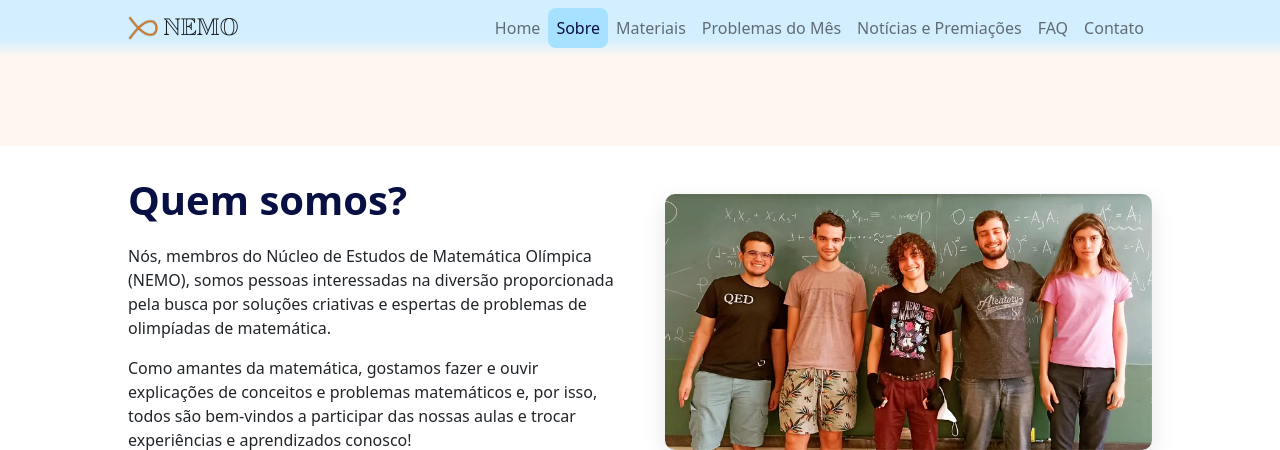
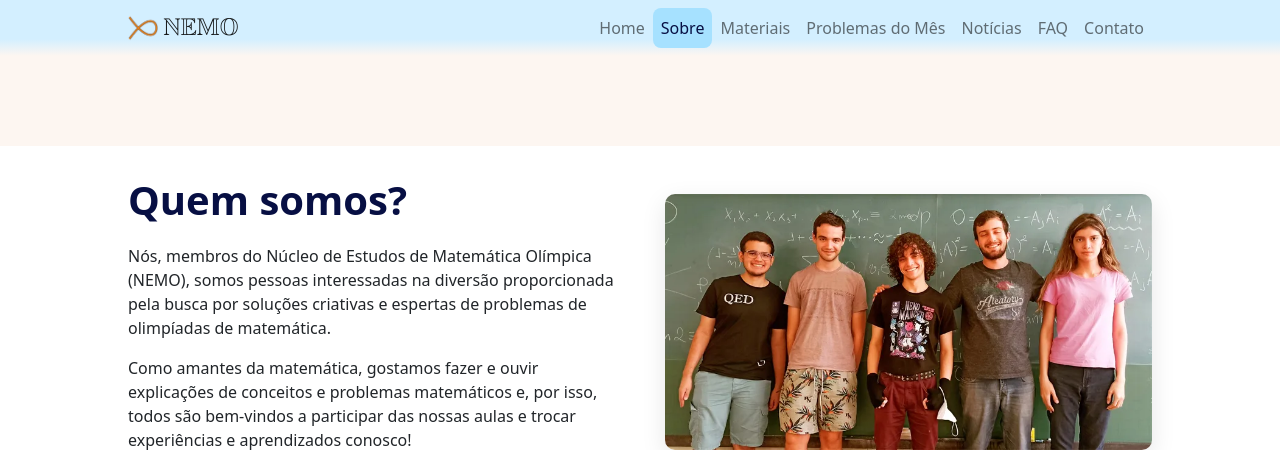
Before and after one commit to ViniArcan/nemo-site, a Flask app: page /about in a window 1280 px wide. Shown: the top 450 px of the page. Run offline with Flask 3, Linux system fonts and the light colour scheme; parts of the project's set-up code (start-up, migrations or seed data) failed here and were passed over; some libraries are stand-ins or nearby versions; grey boxes are pictures that could not be loaded.

Commit message:
Update base_layout.html

```diff
--- a/templates/partials/base_layout.html
+++ b/templates/partials/base_layout.html
@@ -36,7 +36,7 @@
                 <li class="nav-item"><a class="nav-link" href="/about">Sobre</a></li>
                 <li class="nav-item"><a class="nav-link" href="/materials">Materiais</a></li>
                 <li class="nav-item"><a class="nav-link" href="/months-problems">Problemas do Mês</a></li>
-                <li class="nav-item"><a class="nav-link" href="/news">Notícias e Premiações</a></li>
+                <li class="nav-item"><a class="nav-link" href="/news">Notícias</a></li>
                 <li class="nav-item"><a class="nav-link" href="/faq">FAQ</a></li>
                 <li class="nav-item"><a class="nav-link" href="/contact">Contato</a></li>
             </ul>
```
